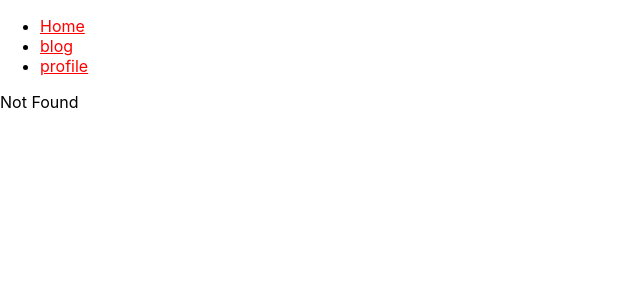
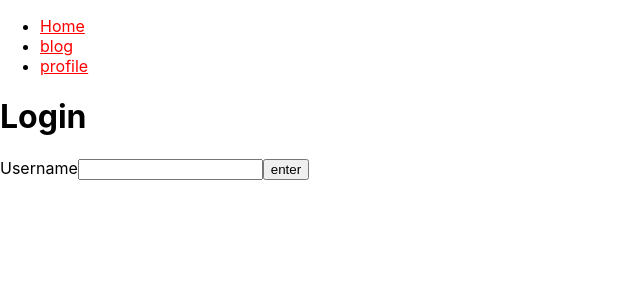
Before and after one commit to bramuccci/react-router-test, a React (Create React App) app: page /#/login in a window 1280 px wide. Before the commit this address had no page. Shown: the top 300 px of the page, without its empty margins (0-640 px from the left). Built offline with nearby package versions, Linux system fonts and the light colour scheme.

Commit message:
useAuth: login and logout

```diff
--- a/src/App.js
+++ b/src/App.js
@@ -6,11 +6,15 @@ import { ProfilePage } from './pages/ProfilePage'
 import { NotFound } from './pages/NotFound'
 import { Menu } from './components/Menu'
 import { BlogPost } from './components/BlogPost'
+import { LoginPage } from './pages/LoginPage'
+import { LogoutPage } from './pages/LogoutPage'
+import { AuthProvider } from './components/auth'
 
 export default function App() {
     return (
         <>
             <HashRouter>
+                <AuthProvider>
                     <Menu />
                     <Routes>
                         <Route path="/" element={<HomePage />} />
@@ -18,8 +22,11 @@ export default function App() {
                             <Route path=":slug" element={<BlogPost />} />
                         </Route>
                         <Route path="/profile" element={<ProfilePage />} />
+                        <Route path="/login" element={<LoginPage />} />
+                        <Route path="/logout" element={<LogoutPage />} />
                         <Route path="*" element={<NotFound />} />
                     </Routes>
+                </AuthProvider>
             </HashRouter>
         </>
     )
--- /dev/null
+++ b/src/components/auth.js
@@ -0,0 +1,25 @@
+import React, { createContext, useContext, useState } from 'react'
+import { useNavigate } from 'react-router-dom'
+
+const AuthContext = createContext()
+
+export function AuthProvider({ children }) {
+    const navigate = useNavigate()
+    const [user, setUser] = useState(null)
+
+    const login = ({ username }) => {
+        setUser({ username })
+        navigate('/profile')
+    }
+
+    const logout = () => {
+        setUser(null)
+    }
+
+    const auth = { user, login, logout }
+    return <AuthContext.Provider value={auth}>{children}</AuthContext.Provider>
+}
+export function useAuth() {
+    const auth = useContext(AuthContext)
+    return auth
+}
--- /dev/null
+++ b/src/pages/LoginPage.js
@@ -0,0 +1,28 @@
+import React, { useState } from 'react'
+import { useAuth } from '../components/auth'
+
+export function LoginPage() {
+    const auth = useAuth()
+    const [username, setUsername] = useState('')
+
+    const login = e => {
+        e.preventDefault()
+        auth.login({ username })
+    }
+
+    return (
+        <>
+            <h1>Login</h1>
+            <form onSubmit={login}>
+                <label htmlFor="">Username</label>
+                <input
+                    type="text"
+                    value={username}
+                    onChange={e => setUsername(e.target.value)}
+                />
+
+                <button type="submit">enter</button>
+            </form>
+        </>
+    )
+}
--- /dev/null
+++ b/src/pages/LogoutPage.js
@@ -0,0 +1,21 @@
+import React from 'react'
+import { useAuth } from '../components/auth'
+
+export function LogoutPage() {
+    const auth = useAuth()
+
+    const logout = e => {
+        e.preventDefault()
+        auth.logout()
+    }
+
+    return (
+        <>
+            <h1>Log out</h1>
+            <form onSubmit={logout}>
+                <p>If you want to log out, click the button below</p>
+                <button type="submit">Log out</button>
+            </form>
+        </>
+    )
+}
```
Lines whose indentation alone changed are shown as unchanged.
